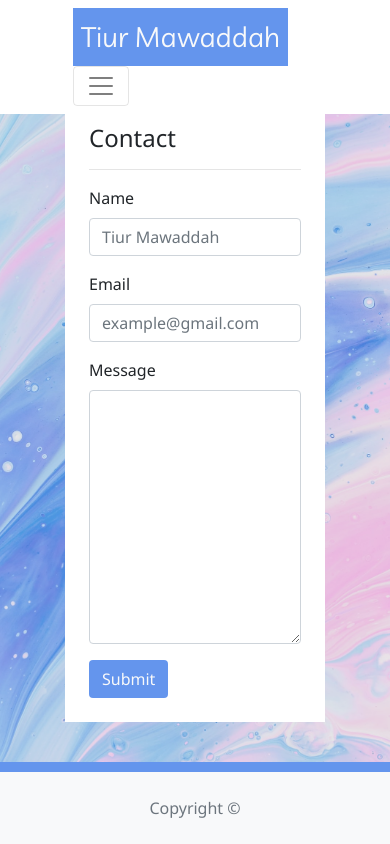
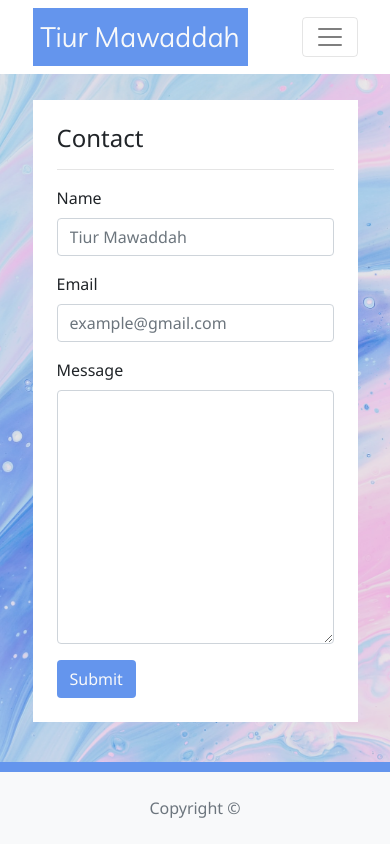
Before and after one commit to tiurzm/Bootstrap-Portfolio, a plain HTML site: page contact.html in a window 390 px wide. Drawn offline with nearby package versions, Linux system fonts and the light colour scheme.

Commit message:
<COMMENT>

```diff
--- a/contact.html
+++ b/contact.html
@@ -23,7 +23,7 @@
 <body>
     <!-- Navbar -->
     <nav class="navbar navbar-expand-lg navbar-light bg-white p-0 fixed-top">
-        <div class="container p-2 col-8 ">
+        <div class="container py-2 px-0 col-10 col-md-8 ">
             <a class="navbar-brand text-light m-0 p-2" href="#" style="font-size: 28px; font-family: 'Livvic', sans-serif; background:#6495ed">Tiur Mawaddah</a>
                 <button class="navbar-toggler" type="button" data-toggle="collapse" data-target="#navbarSupportedContent" aria-controls="navbarSupportedContent" aria-expanded="false" aria-label="Toggle navigation">
                     <span class="navbar-toggler-icon"></span>
@@ -44,7 +44,7 @@
         </div>
     </nav>
     <!-- Container -->
-    <div class="container-fluid bg-white p-4 col-8 overflow-auto" style="margin: 100px auto;">
+    <div class="container-fluid bg-white p-4 col-10 col-md-8 overflow-auto" style="margin: 100px auto;">
         <div class="row">
             <div class="col-12">
                 <div class="content">
```
Also changed, not shown: index.html (+2 -2 lines), portfolio.html (+2 -2 lines).
